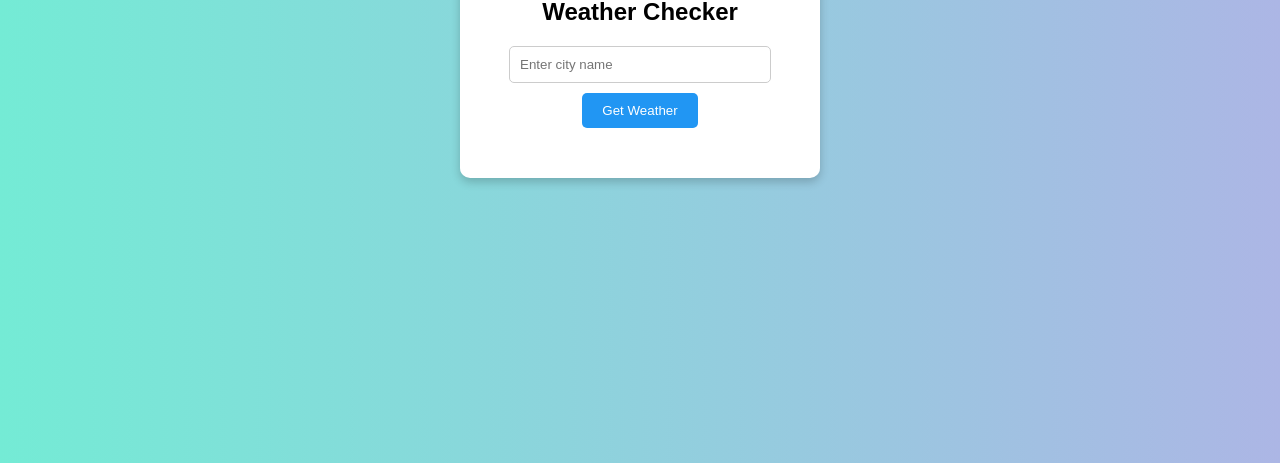
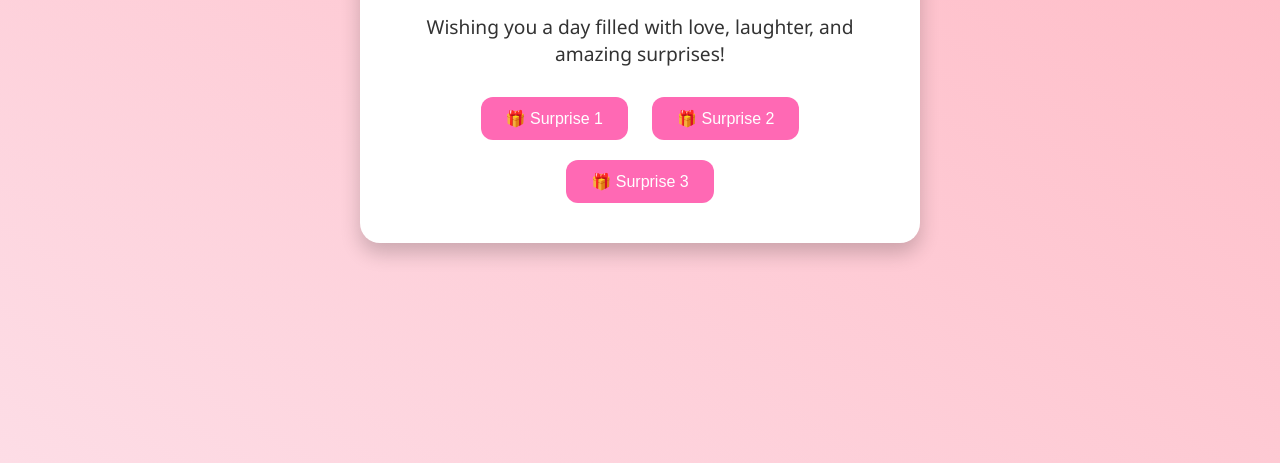
Before and after one commit to hspatel67/wheather, a plain HTML site: page index.html in a window 1280 px wide. Shown: the part 337-800 px from the top of the page. Drawn offline with Linux system fonts and the light colour scheme.

Commit message:
added of index

```diff
--- a/index.html
+++ b/index.html
@@ -1,107 +1,23 @@
 <!DOCTYPE html>
 <html lang="en">
 <head>
-  <meta charset="UTF-8" />
-  <meta name="viewport" content="width=device-width, initial-scale=1.0"/>
-  <title>Weather page</title>
-  <style>
-    body {
-      font-family: Arial, sans-serif;
-      background: linear-gradient(to right, #74ebd5, #acb6e5);
-      display: flex;
-      justify-content: center;
-      align-items: center;
-      height: 100vh;
-      margin: 0;
-    }
-
-    .weather-container {
-      background-color: white;
-      padding: 30px;
-      border-radius: 10px;
-      box-shadow: 0 4px 10px rgba(0,0,0,0.2);
-      text-align: center;
-      width: 300px;
-    }
-
-    input[type="text"] {
-      padding: 10px;
-      width: 80%;
-      border: 1px solid #ccc;
-      border-radius: 5px;
-    }
-
-    button {
-      padding: 10px 20px;
-      margin-top: 10px;
-      background-color: #2196F3;
-      color: white;
-      border: none;
-      border-radius: 5px;
-      cursor: pointer;
-    }
-
-    button:hover {
-      background-color: #1976D2;
-    }
-
-    .weather-result {
-      margin-top: 20px;
-    }
-
-    .error {
-      color: red;
-      margin-top: 10px;
-    }
-  </style>
+  <meta charset="UTF-8">
+  <meta name="viewport" content="width=device-width, initial-scale=1">
+  <title>Happy Birthday!</title>
+  <link rel="stylesheet" href="style.css">
 </head>
 <body>
-  <div class="weather-container">
-    <h2>Weather Checker</h2>
-    <input type="text" id="cityInput" placeholder="Enter city name" />
-    <br />
-    <button onclick="getWeather()">Get Weather</button>
-    <div id="result" class="weather-result"></div>
-    <div id="error" class="error"></div>
+  <div class="container">
+    <h1>🎂 Happy Birthday! 🎉</h1>
+    <p class="message">Wishing you a day filled with love, laughter, and amazing surprises!</p>
+
+    <div class="buttons">
+      <button onclick="openSurprise(1)">🎁 Surprise 1</button>
+      <button onclick="openSurprise(2)">🎁 Surprise 2</button>
+      <button onclick="openSurprise(3)">🎁 Surprise 3</button>
+    </div>
   </div>
 
-  <script>
-    async function getWeather() {
-      const city = document.getElementById('cityInput').value;
-      const apiKey = 'bd5e378503939ddaee76f12ad7a97608';
-      const resultDiv = document.getElementById('result');
-      const errorDiv = document.getElementById('error');
-
-      resultDiv.innerHTML = '';
-      errorDiv.innerHTML = '';
-
-      if (!city) {
-        errorDiv.textContent = 'Please enter a city name.';
-        return;
-      }
-
-      try {
-        const response = await fetch(
-          `https://api.openweathermap.org/data/2.5/weather?q=${encodeURIComponent(city)}&appid=${apiKey}&units=metric`
-        );
-
-        if (!response.ok) {
-          throw new Error('City not found');
-        }
-
-        const data = await response.json();
-        const weatherHtml = `
-          <h3>${data.name}, ${data.sys.country}</h3>
-          <p><strong>Temperature:</strong> ${data.main.temp} °C</p>
-          <p><strong>Weather:</strong> ${data.weather[0].description}</p>
-          <p><strong>Humidity:</strong> ${data.main.humidity}%</p>
-          <p><strong>Wind:</strong> ${data.wind.speed} m/s</p>
-        `;
-        resultDiv.innerHTML = weatherHtml;
-      } catch (error) {
-        errorDiv.textContent = 'Error: ' + error.message;
-      }
-    }
-  </script>
+  <script src="script.js"></script>
 </body>
 </html>
--- /dev/null
+++ b/script.js
@@ -0,0 +1,3 @@
+function openSurprise(number) {
+  window.location.href = `surprise${number}.html`;
+}
--- /dev/null
+++ b/style.css
@@ -0,0 +1,53 @@
+body {
+  margin: 0;
+  padding: 0;
+  background: linear-gradient(to top right, #fddde6, #ffb6c1);
+  font-family: 'Segoe UI', sans-serif;
+  text-align: center;
+  color: #333;
+  display: flex;
+  justify-content: center;
+  align-items: center;
+  height: 100vh;
+}
+
+.container {
+  background: white;
+  padding: 30px;
+  border-radius: 20px;
+  box-shadow: 0 10px 20px rgba(0,0,0,0.2);
+  max-width: 500px;
+  animation: fadeIn 1.5s ease-in-out;
+}
+
+h1 {
+  font-size: 2.5em;
+  margin-bottom: 10px;
+}
+
+.message {
+  font-size: 1.2em;
+  margin-bottom: 20px;
+}
+
+.buttons button {
+  margin: 10px;
+  padding: 12px 25px;
+  font-size: 1em;
+  border: none;
+  border-radius: 12px;
+  background-color: #ff69b4;
+  color: white;
+  cursor: pointer;
+  transition: 0.3s;
+}
+
+.buttons button:hover {
+  background-color: #ff1493;
+  transform: scale(1.05);
+}
+
+@keyframes fadeIn {
+  from { opacity: 0; transform: scale(0.95); }
+  to { opacity: 1; transform: scale(1); }
+}
```
Also changed, not shown: surprise1.html (added, +15 -0 lines), surprise2.html (added, +15 -0 lines), surprise3.html (added, +15 -0 lines).
